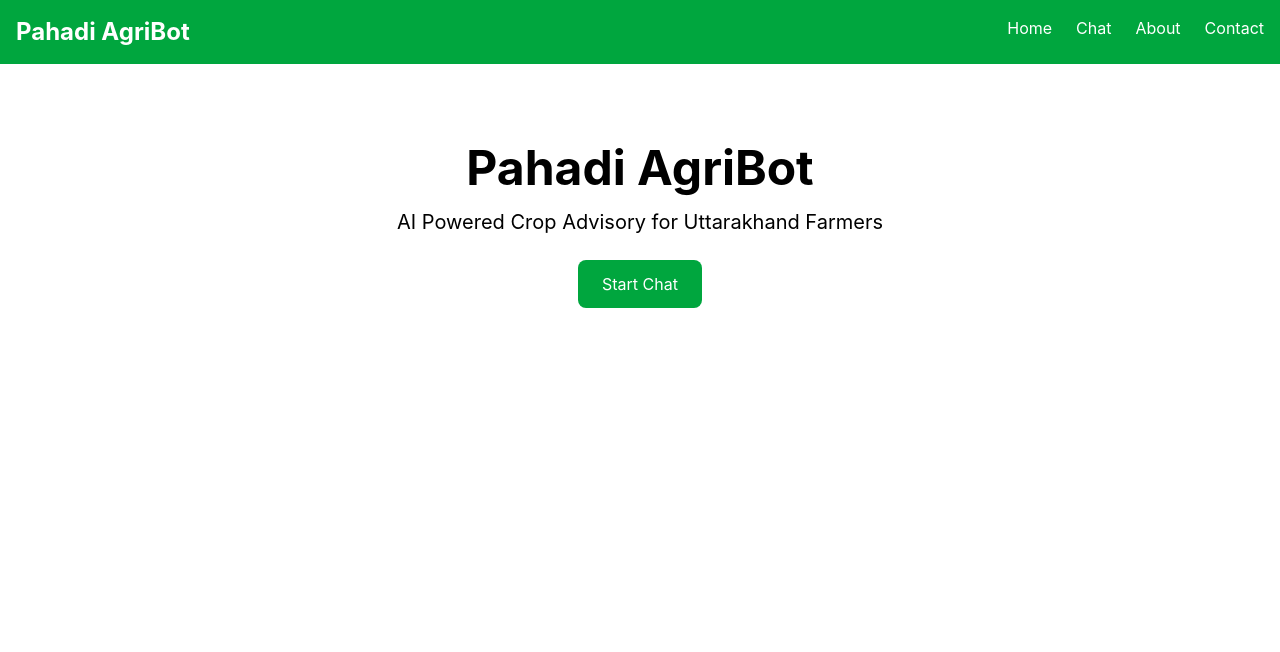
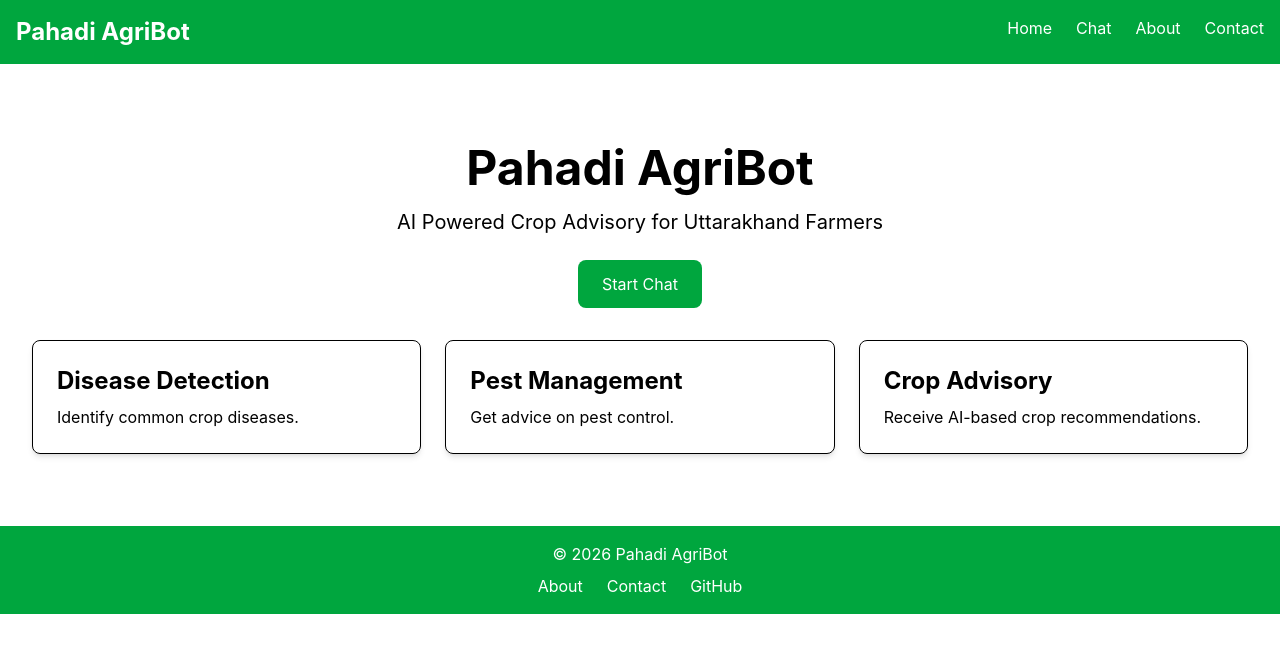
Before and after one commit to mohitaswal08/Pahadi-Agribot, a React (Vite) app: page / in a window 1280 px wide. Shown: the top 652 px of the page. Built offline with nearby package versions, Linux system fonts and the light colour scheme.

Commit message:
Added Hero, Card and Footer components

```diff
--- a/src/App.jsx
+++ b/src/App.jsx
@@ -1,11 +1,29 @@
 import Navbar from "./components/navbar";
 import Hero from "./components/Hero";
-
+import Card from "./components/Card";
+import Footer from "./components/Footer";
 function App() {
   return (
     <>
       <Navbar />
       <Hero />
+      <div className="grid grid-cols-3 gap-6 p-8">
+  <Card
+    title="Disease Detection"
+    description="Identify common crop diseases."
+  />
+
+  <Card
+    title="Pest Management"
+    description="Get advice on pest control."
+  />
+
+  <Card
+    title="Crop Advisory"
+    description="Receive AI-based crop recommendations."
+  />
+</div>
+<Footer />
     </>
   );
 }
--- /dev/null
+++ b/src/components/Card.jsx
@@ -0,0 +1,15 @@
+function Card(props) {
+  return (
+    <div className="border p-6 rounded-lg shadow-md">
+      <h2 className="text-2xl font-bold">
+        {props.title}
+      </h2>
+
+      <p className="mt-2">
+        {props.description}
+      </p>
+    </div>
+  );
+}
+
+export default Card;
--- /dev/null
+++ b/src/components/Footer.jsx
@@ -0,0 +1,15 @@
+function Footer() {
+  return (
+    <footer className="bg-green-600 text-white text-center p-4 mt-10">
+      <p>© 2026 Pahadi AgriBot</p>
+
+      <div className="flex justify-center gap-6 mt-2">
+        <a href="#">About</a>
+        <a href="#">Contact</a>
+        <a href="#">GitHub</a>
+      </div>
+    </footer>
+  );
+}
+
+export default Footer;
```
